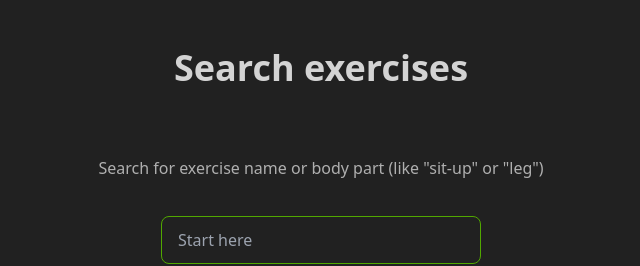
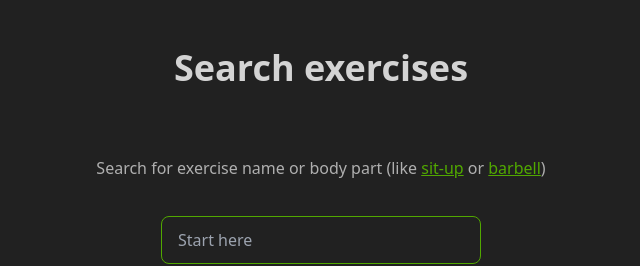
Before and after one commit to 022022/rapid-api-app, a React (Create React App) app: page / in a window 1280 px wide. Shown: the top 266 px of the page, without its empty margins (319-959 px from the left). Built offline with nearby package versions, Linux system fonts and the light colour scheme.

Commit message:
make interactive examples

```diff
--- a/src/App.tsx
+++ b/src/App.tsx
@@ -1,16 +1,16 @@
 import { Routes, Route } from 'react-router-dom';
+import { useState } from 'react';
 import ExerciseDetails from './pages/ExerciseDetails';
-
 import Main from './pages/Main';
 import NotFound from './pages/NotFound';
 
 function App() {
-
+  const [searchTerm, setSearchTerm] = useState('');
 	return (
 		<>
 			<div className='md:container md:mx-auto flex flex-col items-center'>
           <Routes>
-            <Route path='/' element={<Main />} />
+            <Route path='/' element={<Main setSearchTerm={setSearchTerm} searchTerm={searchTerm}/>} />
             <Route path='/exercise/:name' element={<ExerciseDetails />} />
             <Route path='*' element={<NotFound />} />
           </Routes>
--- a/src/pages/Main.tsx
+++ b/src/pages/Main.tsx
@@ -4,9 +4,8 @@ import Card from '../components/Card';
 import fetchSearchData from '../services/fetchSearchData';
 import { Exercise } from '../types/types';
 
-function Main(){
+function Main({setSearchTerm, searchTerm}: {setSearchTerm: (item: string)=>void,  searchTerm: string}){
 	const [loading, setLoading] = useState(false);
-  const [searchTerm, setSearchTerm] = useState('');
   const [errorMessage, setErrorMessage] = useState('');
   const [nothingFound, setNothingFound] = useState('');
   const [searchResults, setSearchResults] = useState([]);
@@ -34,7 +33,10 @@ function Main(){
   return <main className='prose flex flex-col items-center gap-3.5 px-3.5 py-12 text-center'>
 
     <h1>Search exercises</h1>
-    <p >Search for exercise name or body part (like "sit-up" or "leg")</p>
+    <p >Search for exercise name or body part (like <button className='link link-accent'
+        onClick={() => setSearchTerm('sit-up')}>sit-up</button> or <button className='link link-accent'
+        onClick={() => setSearchTerm('barbell')}>barbell</button>
+    )</p>
 
     <input type="text"
       placeholder="Start here"
```
